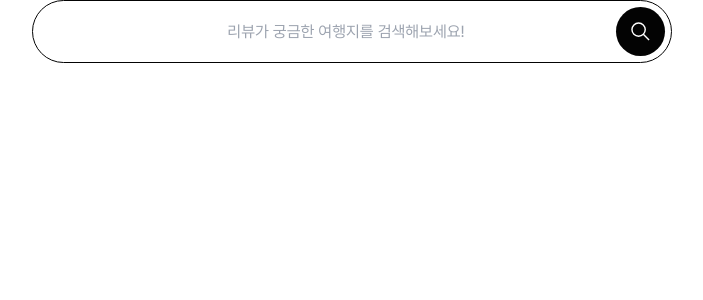
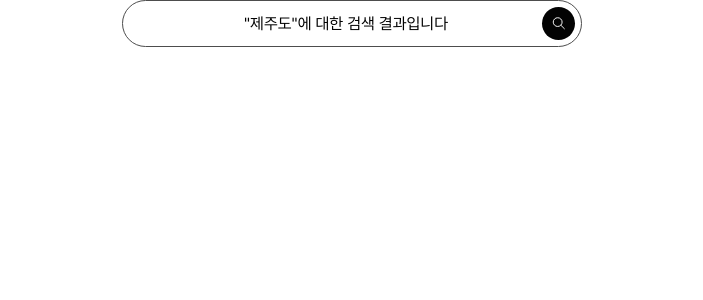
Before and after one commit to Odagada/Trimo-FE, a Next.js app: page / in a window 1280 px wide. Shown: the top 300 px of the page, without its empty margins (288-991 px from the left). Built offline with nearby package versions, Linux system fonts and the light colour scheme.

Commit message:
feat : 스토리북 생성

```diff
--- a/components/atoms/Inputs/SearchBar.tsx
+++ b/components/atoms/Inputs/SearchBar.tsx
@@ -1,7 +1,15 @@
 import Image from "next/image";
 import { useCallback, useState } from "react";
 
-const SearchBar = ({ initialValue = "" }: { initialValue?: string }) => {
+const SearchBar = ({
+  initialValue = "",
+  size,
+  className = "",
+}: {
+  initialValue?: string;
+  size: "large" | "small";
+  className?: string;
+}) => {
   const calculatedValue = useCallback(() => {
     if (initialValue) {
       return `"${initialValue}"에 대한 검색 결과입니다`;
@@ -13,8 +21,14 @@ const SearchBar = ({ initialValue = "" }: { initialValue?: string }) => {
   const [value, setValue] = useState(calculatedValue);
 
   return (
-    <div className="w-1/2 m-auto border border-black rounded-100 flex items-center justify-center">
-      <div className="w-49 h-49"></div>
+    <div
+      className={`
+      ${className}
+      ${
+        size === "large" ? "w-536 border-2 border-black " : "w-460 border border-gray-50"
+      } m-auto   rounded-100 flex items-center justify-center`}
+    >
+      <div className={size === "large" ? "w-49 h-49" : "w-33 h-33"}></div>
       <input
         value={value}
         onFocus={() => {
@@ -26,9 +40,18 @@ const SearchBar = ({ initialValue = "" }: { initialValue?: string }) => {
         placeholder="리뷰가 궁금한 여행지를 검색해보세요!"
         className="flex-1 text-center text-16 leading-24 font-regular focus:outline-none"
       />
-      <div className="w-49 h-49 bg-black rounded-100 m-6 flex items-center justify-center">
-        <Image src="/images/icons/search.svg" width={19} height={19} alt="" />
-      </div>
+      <button
+        className={`${
+          size === "large" ? "w-49 h-49" : "w-33 h-33"
+        } bg-black rounded-100 m-6 flex items-center justify-center`}
+      >
+        <Image
+          src="/images/icons/search.svg"
+          width={`${size === "large" ? 19 : 13}`}
+          height={`${size === "large" ? 19 : 13}`}
+          alt=""
+        />
+      </button>
     </div>
   );
 };
--- a/pages/index.tsx
+++ b/pages/index.tsx
@@ -1,5 +1,5 @@
 import SearchBar from "@/components/atoms/Inputs/SearchBar";
 
 export default function Landing() {
-  return <SearchBar></SearchBar>;
+  return <SearchBar initialValue="제주도"></SearchBar>;
 }
```
Also changed, not shown: public/images/icons/search.svg, 1 other file (tests, documents, lock files or other folders).
